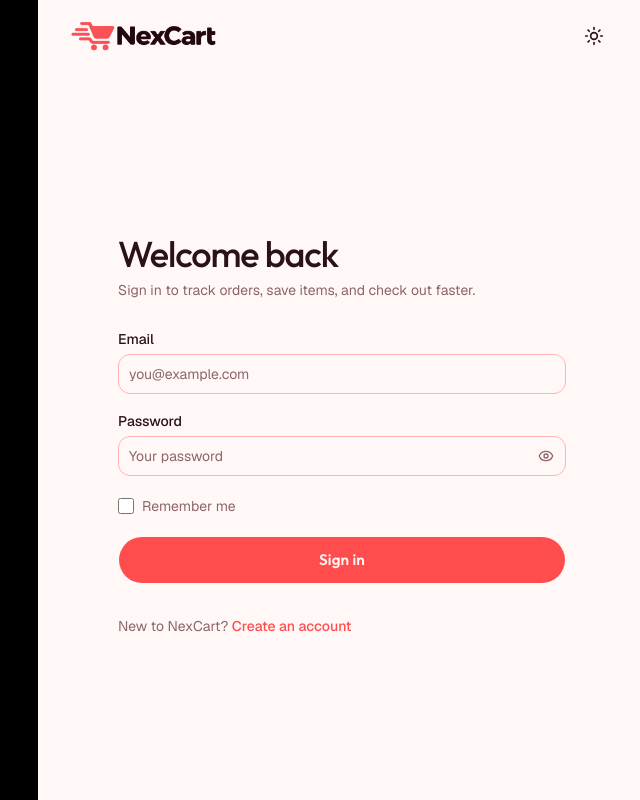
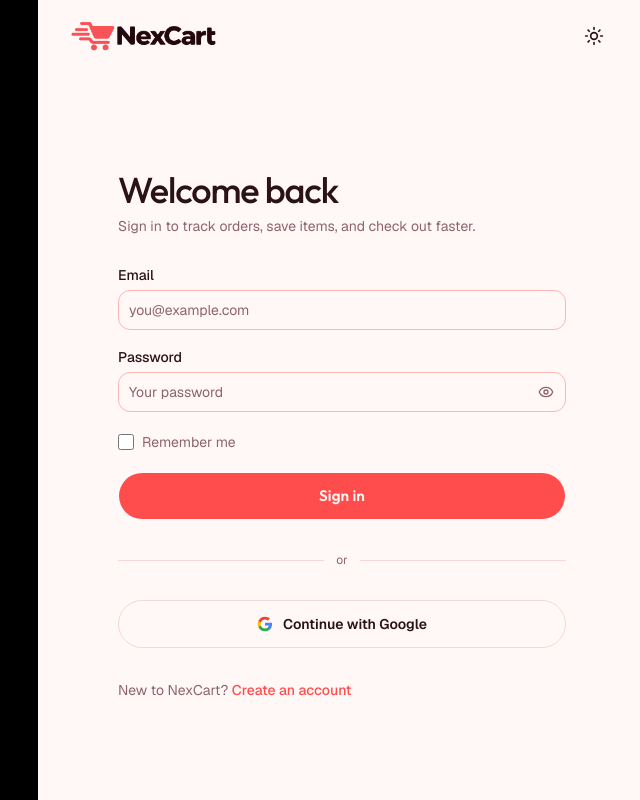
Before and after one commit to erfan-sahil/nexCart-frontend, a Next.js app: page /login in a window 1280 px wide. Shown: the whole page, without its empty margins (634-1274 px from the left). Built offline with nearby package versions, Linux system fonts and the light colour scheme; no server answers.

Commit message:
feat: implement google auth

```diff
--- a/src/app/(auth)/login/page.tsx
+++ b/src/app/(auth)/login/page.tsx
@@ -9,12 +9,25 @@ export const metadata: Metadata = {
 };
 
 type LoginPageProps = {
-  searchParams: Promise<{ next?: string | string[] }>;
+  searchParams: Promise<{
+    next?: string | string[];
+    error?: string | string[];
+    message?: string | string[];
+  }>;
 };
+
+function firstParam(value: string | string[] | undefined) {
+  return Array.isArray(value) ? value[0] : value;
+}
 
 export default async function LoginPage({ searchParams }: LoginPageProps) {
   const params = await searchParams;
-  const next = Array.isArray(params.next) ? params.next[0] : params.next;
 
-  return <LoginForm nextPath={safeNextPath(next)} />;
+  return (
+    <LoginForm
+      nextPath={safeNextPath(firstParam(params.next))}
+      oauthError={firstParam(params.error) ?? null}
+      oauthMessage={firstParam(params.message) ?? null}
+    />
+  );
 }
--- a/src/features/auth/api.ts
+++ b/src/features/auth/api.ts
@@ -2,6 +2,8 @@ import { api } from "@/lib/api/client";
 import { ApiError, toApiError } from "@/lib/api/errors";
 import type { ApiSuccess } from "@/lib/api/types";
 
+import { hydrateAuthFromHash } from "./lib/oauth-hash";
+import { safeNextPath } from "./lib/next-path";
 import { sessionFromStore, useAuthStore } from "./store";
 import type {
   AuthSession,
@@ -11,6 +13,9 @@ import type {
   RegisterPayload,
   UpdateProfilePayload,
 } from "./types";
+
+const API_BASE_URL =
+  process.env.NEXT_PUBLIC_API_URL ?? "http://localhost:4000/api";
 
 async function postSession(
   path: string,
@@ -121,7 +126,42 @@ export async function logout() {
   useAuthStore.getState().clearSession();
 }
 
+async function sessionFromOAuthHash() {
+  if (!hydrateAuthFromHash()) {
+    return null;
+  }
+
+  try {
+    const profile = await getMe();
+    const { accessToken, expiresAt } = useAuthStore.getState();
+
+    if (!accessToken || !expiresAt) {
+      return null;
+    }
+
+    const session: AuthSession = {
+      user: profile.user,
+      sessionId: profile.sessionId,
+      accessToken,
+      tokenType: "Bearer",
+      expiresIn: Math.max(0, Math.floor((expiresAt - Date.now()) / 1000)),
+    };
+
+    useAuthStore.getState().setSession(session);
+    return session;
+  } catch {
+    useAuthStore.getState().clearSession();
+    return null;
+  }
+}
+
 export async function restoreSession() {
+  const oauthSession = await sessionFromOAuthHash();
+
+  if (oauthSession) {
+    return oauthSession;
+  }
+
   try {
     return await refreshSession();
   } catch (error) {
@@ -132,3 +172,14 @@ export async function restoreSession() {
     throw error;
   }
 }
+
+export function getGoogleAuthUrl(callbackUrl?: string) {
+  const url = new URL(`${API_BASE_URL}/auth/google`);
+  const next = safeNextPath(callbackUrl);
+
+  if (next !== "/") {
+    url.searchParams.set("callbackUrl", next);
+  }
+
+  return url.toString();
+}
--- /dev/null
+++ b/src/features/auth/components/auth-divider.tsx
@@ -0,0 +1,21 @@
+import { cn } from "@/lib/utils";
+
+type AuthDividerProps = {
+  label?: string;
+  className?: string;
+};
+
+export function AuthDivider({ label = "or", className }: AuthDividerProps) {
+  return (
+    <div className={cn("relative", className)}>
+      <div className="absolute inset-0 flex items-center">
+        <span className="w-full border-t border-border" />
+      </div>
+      <div className="relative flex justify-center">
+        <span className="bg-background px-3 text-xs text-muted-foreground">
+          {label}
+        </span>
+      </div>
+    </div>
+  );
+}
--- /dev/null
+++ b/src/features/auth/components/google-sign-in-button.tsx
@@ -0,0 +1,59 @@
+"use client";
+
+import { Button } from "@/components/ui/button";
+import { cn } from "@/lib/utils";
+
+import { getGoogleAuthUrl } from "../api";
+
+function GoogleIcon({ className }: { className?: string }) {
+  return (
+    <svg className={className} viewBox="0 0 24 24" aria-hidden>
+      <path
+        d="M22.56 12.25c0-.78-.07-1.53-.2-2.25H12v4.26h5.92a5.06 5.06 0 0 1-2.2 3.32v2.77h3.57c2.08-1.92 3.28-4.74 3.28-8.1z"
+        fill="#4285F4"
+      />
+      <path
+        d="M12 23c2.97 0 5.46-.98 7.28-2.66l-3.57-2.77c-.98.66-2.23 1.06-3.71 1.06-2.86 0-5.29-1.93-6.16-4.53H2.18v2.84C3.99 20.53 7.7 23 12 23z"
+        fill="#34A853"
+      />
+      <path
+        d="M5.84 14.09c-.22-.66-.35-1.36-.35-2.09s.13-1.43.35-2.09V7.07H2.18C1.43 8.55 1 10.22 1 12s.43 3.45 1.18 4.93l2.85-2.22.81-.62z"
+        fill="#FBBC05"
+      />
+      <path
+        d="M12 5.38c1.62 0 3.06.56 4.21 1.64l3.15-3.15C17.45 2.09 14.97 1 12 1 7.7 1 3.99 3.47 2.18 7.07l3.66 2.84c.87-2.6 3.3-4.53 6.16-4.53z"
+        fill="#EA4335"
+      />
+    </svg>
+  );
+}
+
+type GoogleSignInButtonProps = {
+  callbackUrl?: string;
+  label?: string;
+  className?: string;
+};
+
+export function GoogleSignInButton({
+  callbackUrl,
+  label = "Continue with Google",
+  className,
+}: GoogleSignInButtonProps) {
+  return (
+    <Button
+      type="button"
+      variant="outline"
+      size="lg"
+      onClick={() => {
+        window.location.assign(getGoogleAuthUrl(callbackUrl));
+      }}
+      className={cn(
+        "h-12 w-full gap-2.5 rounded-full border-border bg-background px-6 text-sm font-semibold hover:bg-muted",
+        className,
+      )}
+    >
+      <GoogleIcon className="size-4 shrink-0" />
+      {label}
+    </Button>
+  );
+}
--- a/src/features/auth/components/login-form.tsx
+++ b/src/features/auth/components/login-form.tsx
@@ -15,13 +15,26 @@ import { fieldErrorResolver } from "../lib/resolver";
 import { validateLogin, type LoginValues } from "../lib/validation";
 import { sessionQueryKey } from "../query";
 import { useAuthStore } from "../store";
+import { AuthDivider } from "./auth-divider";
+import { GoogleSignInButton } from "./google-sign-in-button";
 import { PasswordField, TextField } from "./text-field";
+
+const GOOGLE_AUTH_ERROR_MESSAGES: Record<string, string> = {
+  google_auth: "Google sign-in failed. Please try again.",
+  google_denied: "Google sign-in was cancelled.",
+};
 
 type LoginFormProps = {
   nextPath?: string;
+  oauthError?: string | null;
+  oauthMessage?: string | null;
 };
 
-export function LoginForm({ nextPath = "/" }: LoginFormProps) {
+export function LoginForm({
+  nextPath = "/",
+  oauthError = null,
+  oauthMessage = null,
+}: LoginFormProps) {
   const router = useRouter();
   const queryClient = useQueryClient();
   const {
@@ -33,6 +46,10 @@ export function LoginForm({ nextPath = "/" }: LoginFormProps) {
     defaultValues: { email: "", password: "" },
     resolver: fieldErrorResolver(validateLogin),
   });
+
+  const oauthErrorMessage =
+    oauthMessage ||
+    (oauthError ? GOOGLE_AUTH_ERROR_MESSAGES[oauthError] : null);
 
   const signIn = useMutation({
     mutationFn: login,
@@ -79,6 +96,11 @@ export function LoginForm({ nextPath = "/" }: LoginFormProps) {
             {errors.root.message}
           </p>
         ) : null}
+        {!errors.root?.message && oauthErrorMessage ? (
+          <p role="alert" className="text-sm text-destructive">
+            {oauthErrorMessage}
+          </p>
+        ) : null}
         <TextField
           type="email"
           label="Email"
@@ -111,6 +133,10 @@ export function LoginForm({ nextPath = "/" }: LoginFormProps) {
         </Button>
       </form>
 
+      <AuthDivider />
+
+      <GoogleSignInButton callbackUrl={nextPath} />
+
       <p className="text-sm text-muted-foreground">
         New to NexCart?{" "}
         <Link
--- a/src/features/auth/components/register-form.tsx
+++ b/src/features/auth/components/register-form.tsx
@@ -15,6 +15,8 @@ import { fieldErrorResolver } from "../lib/resolver";
 import { validateRegister, type RegisterValues } from "../lib/validation";
 import { sessionQueryKey } from "../query";
 import { useAuthStore } from "../store";
+import { AuthDivider } from "./auth-divider";
+import { GoogleSignInButton } from "./google-sign-in-button";
 import { PhoneField } from "./phone-field";
 import { PasswordField, TextField } from "./text-field";
 
@@ -157,6 +159,10 @@ export function RegisterForm({ nextPath = "/" }: RegisterFormProps) {
         </Button>
       </form>
 
+      <AuthDivider />
+
+      <GoogleSignInButton callbackUrl={nextPath} />
+
       <p className="text-sm text-muted-foreground">
         Already have an account?{" "}
         <Link
--- a/src/features/auth/index.ts
+++ b/src/features/auth/index.ts
@@ -1,2 +1,3 @@
 export { LoginForm } from "./components/login-form";
 export { RegisterForm } from "./components/register-form";
+export { GoogleSignInButton } from "./components/google-sign-in-button";
--- a/src/features/auth/interceptor.ts
+++ b/src/features/auth/interceptor.ts
@@ -16,6 +16,7 @@ const skipRefresh = [
   "/auth/register",
   "/auth/refresh",
   "/auth/logout",
+  "/auth/google",
 ];
 
 let installed = false;
--- /dev/null
+++ b/src/features/auth/lib/oauth-hash.ts
@@ -0,0 +1,44 @@
+import { useAuthStore } from "../store";
+
+/**
+ * Capture tokens from Google OAuth redirect hash
+ * (`#accessToken=...&sessionId=...&expiresIn=...`) and strip them from the URL.
+ */
+export function hydrateAuthFromHash(): boolean {
+  if (typeof window === "undefined") {
+    return false;
+  }
+
+  const hash = window.location.hash.replace(/^#/, "");
+
+  if (!hash) {
+    return false;
+  }
+
+  const params = new URLSearchParams(hash);
+  const accessToken = params.get("accessToken");
+  const sessionId = params.get("sessionId");
+  const expiresInRaw = params.get("expiresIn");
+  const expiresIn = expiresInRaw ? Number(expiresInRaw) : NaN;
+
+  if (
+    !accessToken ||
+    !sessionId ||
+    !Number.isFinite(expiresIn) ||
+    expiresIn <= 0
+  ) {
+    return false;
+  }
+
+  useAuthStore.setState({
+    accessToken,
+    sessionId,
+    expiresAt: Date.now() + expiresIn * 1000,
+    status: "loading",
+  });
+
+  const { pathname, search } = window.location;
+  window.history.replaceState(null, "", `${pathname}${search}`);
+
+  return true;
+}
```
